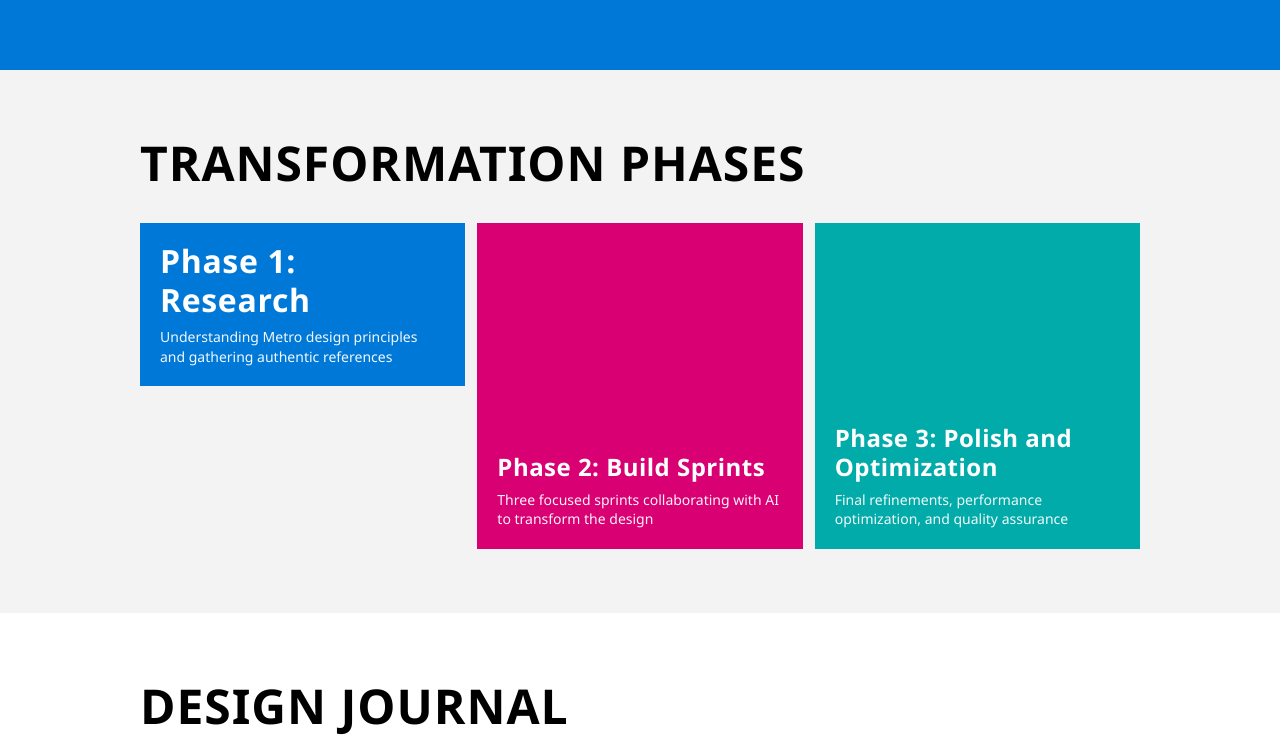
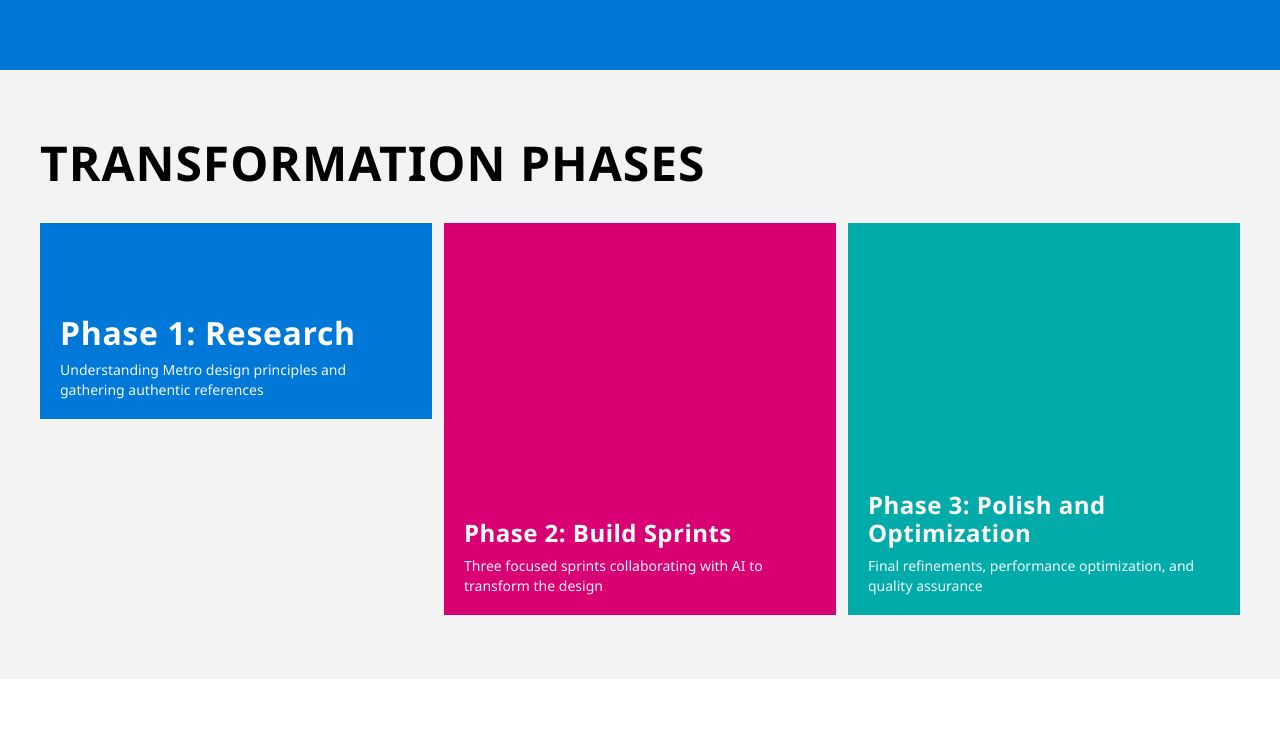
Before and after one commit to gsinghjay/swiss_metro, a React (Vite) app: page / in a window 1280 px wide. Shown: the part 480-1233 px from the top of the page. Built offline with nearby package versions, Linux system fonts and the light colour scheme.

Commit message:
Standardize About page widths to 1200px for consistency

```diff
--- a/src/pages/About.css
+++ b/src/pages/About.css
@@ -5,7 +5,7 @@
 }
 
 .about-hero .hero-content {
-  max-width: 1400px;
+  max-width: 1200px;
   margin: 0 auto;
 }
 
@@ -29,7 +29,7 @@
 }
 
 .container {
-  max-width: 1000px;
+  max-width: 1200px;
   margin: 0 auto;
 }
 
```
